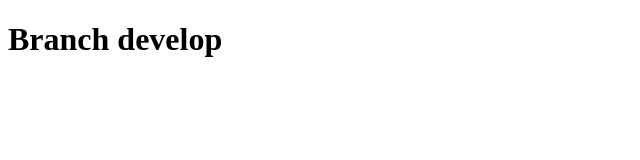
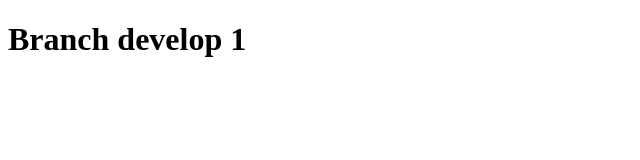
Before and after one commit to c0dc0d/teste-merge, an Angular app: page / in a window 1280 px wide. Shown: the top 160 px of the page, without its empty margins (0-640 px from the left). Built offline with nearby package versions, Linux system fonts and the light colour scheme.

Commit message:
Commit develop 1

```diff
--- a/src/app/app.component.html
+++ b/src/app/app.component.html
@@ -1 +1 @@
-<h1>Branch develop</h1>
+<h1>Branch develop 1</h1>
```
